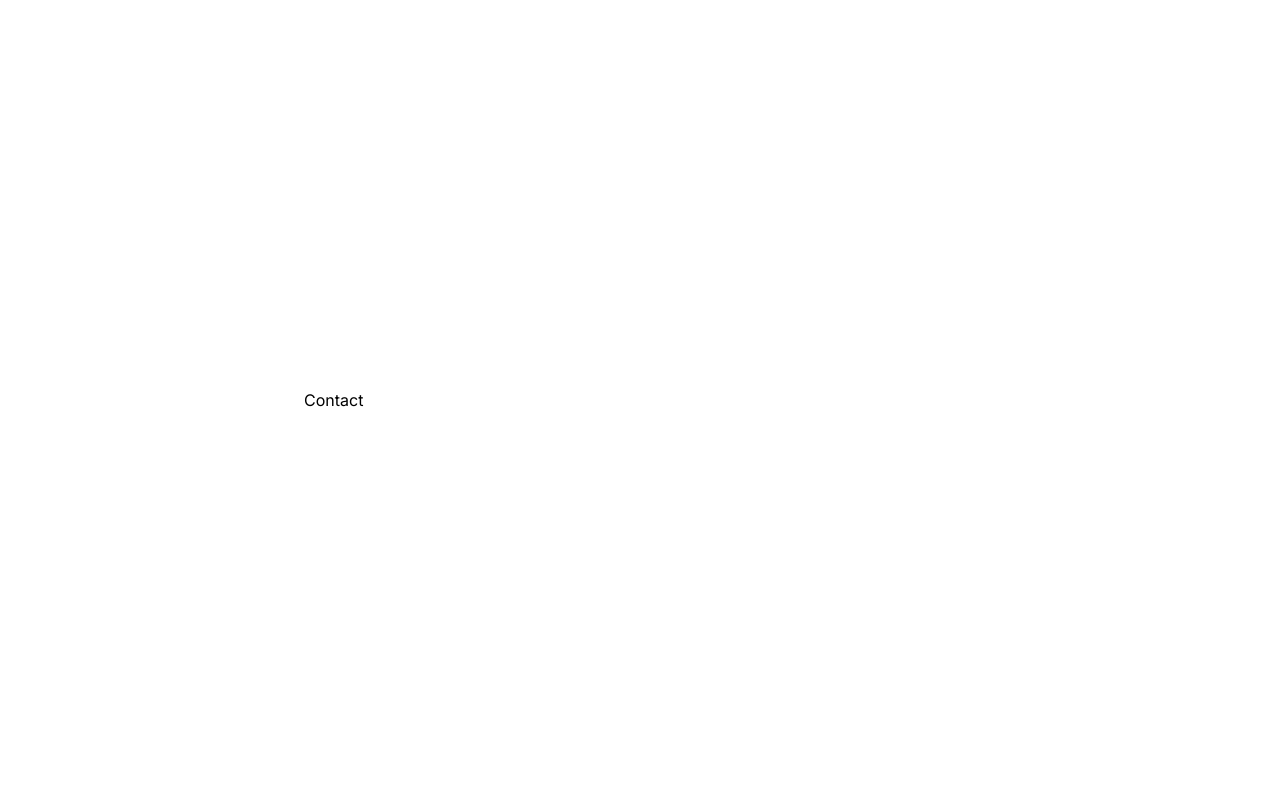
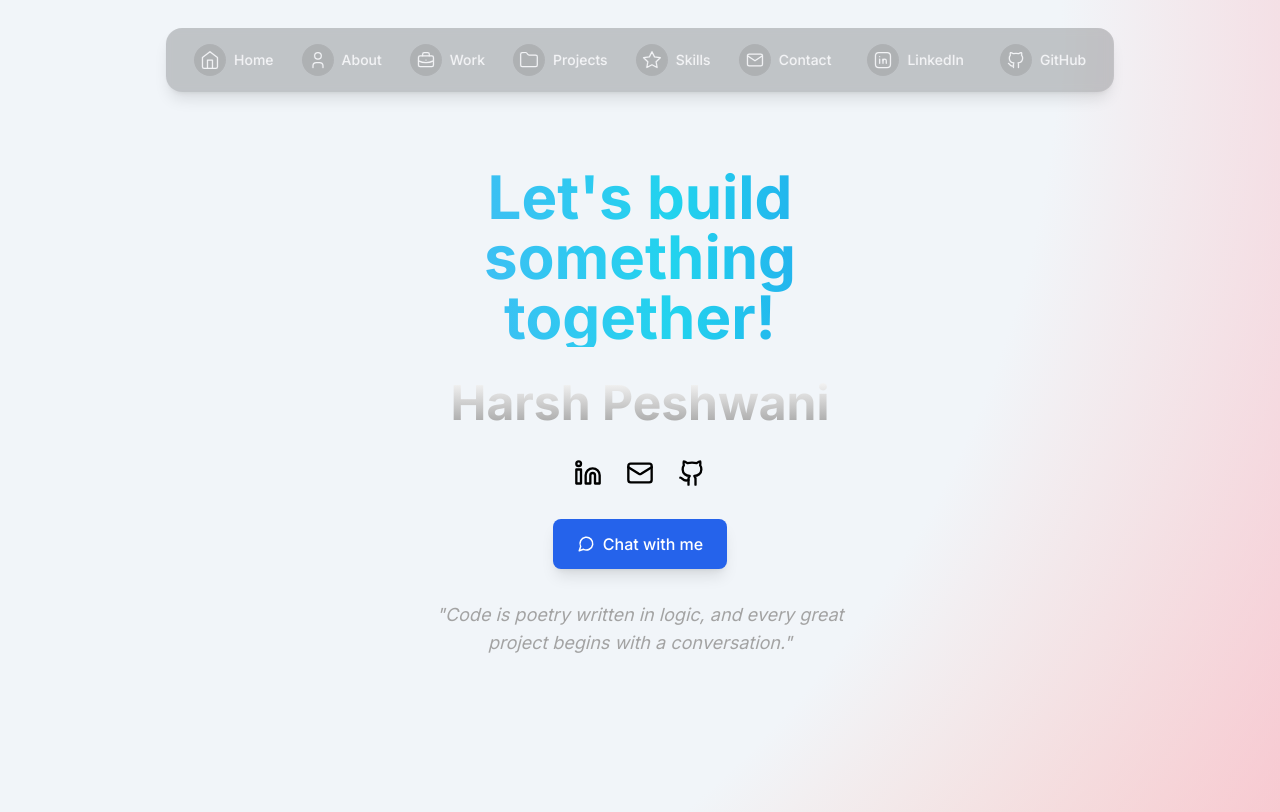
Before and after one commit to hpeshwanidev/harshpeshwani.com, a SvelteKit app: page /contact in a window 1280 px wide. Built offline with nearby package versions, Linux system fonts and the light colour scheme.

Commit message:
Added Contact Page

```diff
--- a/src/lib/Social.svelte
+++ b/src/lib/Social.svelte
@@ -62,7 +62,7 @@
 	  </a>
 
 	  <!-- Contact -->
-	  <a href="/#contact" class="flex items-center gap-2 px-3 py-2 rounded-xl transition-colors hover:bg-white/20 focus:outline-none focus:ring-2 focus:ring-white/20">
+	  <a href="/contact" class="flex items-center gap-2 px-3 py-2 rounded-xl transition-colors hover:bg-white/20 focus:outline-none focus:ring-2 focus:ring-white/20">
 		<div class="flex items-center justify-center w-8 h-8 bg-black/10 rounded-full text-gray-100">
 		  <!-- Mail SVG -->
 		  <svg xmlns="http://www.w3.org/2000/svg" width="20" height="20" viewBox="0 0 24 24" fill="none" stroke="currentColor" stroke-width="1.5" stroke-linecap="round" stroke-linejoin="round">
--- a/src/routes/contact/+page.svelte
+++ b/src/routes/contact/+page.svelte
@@ -1 +1,81 @@
-<h1>Contact</h1>
+<script>
+	import Background from '$lib/Background.svelte';
+</script>
+
+<svelte:head>
+	<title>Contact - Harsh Peshwani</title>
+	<meta name="description" content="Get in touch with Harsh Peshwani for collaborations, opportunities, and discussions." />
+</svelte:head>
+
+<Background />
+
+<!-- Main Content -->
+<div class="relative z-10 text-center px-6 sm:px-8 md:px-0 max-w-md w-full space-y-8 mx-auto flex flex-col justify-center items-center h-screen">
+	<!-- Animated Heading -->
+	<h1 class="text-4xl sm:text-5xl md:text-6xl font-bold text-center bg-clip-text text-transparent bg-gradient-to-r from-blue-400 via-cyan-400 to-blue-600 animate-gradient-x">
+		Let's build something together!
+	</h1>
+
+	<!-- Name -->
+	<h2 class="text-3xl sm:text-4xl md:text-5xl font-bold text-center bg-clip-text text-transparent bg-gradient-to-b from-neutral-50 to-neutral-400 bg-opacity-50">
+		Harsh Peshwani
+	</h2>
+
+	<!-- Social Links -->
+	<div class="flex items-center space-x-6">
+		<a href="https://linkedin.com/in/harshpeshwani" target="_blank" rel="noopener noreferrer" aria-label="LinkedIn" class="hover:text-blue-500 transition-colors duration-300">
+			<svg xmlns="http://www.w3.org/2000/svg" width="28" height="28" viewBox="0 0 24 24" fill="none" stroke="currentColor" stroke-width="2" stroke-linecap="round" stroke-linejoin="round" class="lucide lucide-linkedin" aria-hidden="true">
+				<path d="M16 8a6 6 0 0 1 6 6v7h-4v-7a2 2 0 0 0-2-2 2 2 0 0 0-2 2v7h-4v-7a6 6 0 0 1 6-6z"></path>
+				<rect width="4" height="12" x="2" y="9"></rect>
+				<circle cx="4" cy="4" r="2"></circle>
+			</svg>
+		</a>
+		<a href="mailto:hpeshwani.dev@gmail.com" aria-label="Email" class="hover:text-blue-500 transition-colors duration-300">
+			<svg xmlns="http://www.w3.org/2000/svg" width="28" height="28" viewBox="0 0 24 24" fill="none" stroke="currentColor" stroke-width="2" stroke-linecap="round" stroke-linejoin="round" class="lucide lucide-mail" aria-hidden="true">
+				<path d="m22 7-8.991 5.727a2 2 0 0 1-2.009 0L2 7"></path>
+				<rect x="2" y="4" width="20" height="16" rx="2"></rect>
+			</svg>
+		</a>
+		<a href="https://github.com/hpeshwanidev" target="_blank" rel="noopener noreferrer" aria-label="GitHub" class="hover:text-blue-500 transition-colors duration-300">
+			<svg xmlns="http://www.w3.org/2000/svg" width="28" height="28" viewBox="0 0 24 24" fill="none" stroke="currentColor" stroke-width="2" stroke-linecap="round" stroke-linejoin="round" class="lucide lucide-github" aria-hidden="true">
+				<path d="M15 22v-4a4.8 4.8 0 0 0-1-3.5c3 0 6-2 6-5.5.08-1.25-.27-2.48-1-3.5.28-1.15.28-2.35 0-3.5 0 0-1 0-3 1.5-2.64-.5-5.36-.5-8 0C6 2 5 2 5 2c-.3 1.15-.3 2.35 0 3.5A5.403 5.403 0 0 0 4 9c0 3.5 3 5.5 6 5.5-.39.49-.68 1.05-.85 1.65-.17.6-.22 1.23-.15 1.85v4"></path>
+				<path d="M9 18c-4.51 2-5-2-7-2"></path>
+			</svg>
+		</a>
+	</div>
+
+	<!-- Chat with me button -->
+	<a
+		href="#"
+		class="inline-flex items-center px-6 py-3 bg-blue-600 hover:bg-blue-700 text-white rounded-lg transition-all duration-300 hover:scale-105 transform shadow-lg hover:shadow-blue-500/25 no-underline"
+	>
+		<svg xmlns="http://www.w3.org/2000/svg" width="18" height="18" viewBox="0 0 24 24" fill="none" stroke="currentColor" stroke-width="2" stroke-linecap="round" stroke-linejoin="round" class="mr-2">
+			<path d="m3 21 1.9-5.7a8.5 8.5 0 1 1 3.8 3.8z"></path>
+		</svg>
+		Chat with me
+	</a>
+
+	<!-- Quote -->
+	<div class="mt-12 max-w-lg mx-auto">
+		<blockquote class="text-lg text-neutral-400 italic">
+			"Code is poetry written in logic, and every great project begins with a conversation."
+		</blockquote>
+	</div>
+</div>
+
+<style>
+	@keyframes gradient-x {
+		0%, 100% {
+			background-size: 200% 200%;
+			background-position: left center;
+		}
+		50% {
+			background-size: 200% 200%;
+			background-position: right center;
+		}
+	}
+	.animate-gradient-x {
+		animation: gradient-x 3s ease infinite;
+		background-size: 200% 200%;
+	}
+</style>
--- /dev/null
+++ b/src/routes/skills/skills.svelte
@@ -0,0 +1,107 @@
+<script>
+	import Background from "$lib/Background.svelte";
+	import { onMount } from 'svelte';
+
+	const skills = {
+		"Languages & Tools": [
+			"Python", "Java", "JavaScript (React, Node.js)", "SQL", "HTML", "CSS", "Git", "GitHub", "REST APIs", "JSON"
+		],
+		"Application & Web Development": [
+			"Full-stack web development", "Component-based frontend (React, Angular)", "Backend frameworks (Node.js, Flask, Spring Boot)",
+			"API design and integration", "UI design", "Cloud-native applications"
+		],
+		"Software Engineering & DevOps": [
+			"Computer Science fundamentals (OOP, Data Structures & Algorithms)", "Clean code practices",
+			"Testing frameworks (JUnit, PyTest, Playwright)", "Agile & Scrum methodologies", "Problem-solving and debugging",
+			"Version control & collaboration (Git/GitHub)", "PostgreSQL", "MongoDB", "CI/CD Pipelines (GitHub Actions, Jenkins)",
+			"Cloud Platforms (AWS, GCP)", "Containerization (Docker)", "Performance Optimization"
+		]
+	};
+
+	let visibleSkills = {};
+	let skillRefs = {};
+
+	function revealSkill(category, skillIndex) {
+		if (!visibleSkills[category]) visibleSkills[category] = [];
+		if (!visibleSkills[category].includes(skillIndex)) {
+			visibleSkills[category] = [...visibleSkills[category], skillIndex];
+			visibleSkills = visibleSkills; // trigger reactivity
+		}
+	}
+
+	onMount(() => {
+		let delay = 0;
+		Object.keys(skills).forEach(category => {
+			skills[category].forEach((skill, index) => {
+				setTimeout(() => revealSkill(category, index), delay);
+				delay += 200;
+			});
+		});
+	});
+</script>
+
+<svelte:head>
+	<title>Skills - Harsh Peshwani</title>
+	<meta name="description" content="Explore my technical skills and expertise." />
+</svelte:head>
+
+<Background />
+
+<!-- Main Content -->
+<div class="relative z-10 min-h-screen text-white flex flex-col justify-center items-center px-6 py-20">
+	<div class="max-w-7xl mx-auto w-full">
+		<!-- Title -->
+		<div class="text-center mb-16">
+			<h1 class="text-4xl md:text-5xl font-bold mb-4 bg-gradient-to-r from-blue-400 to-cyan-400 text-transparent bg-clip-text">
+				Skills
+			</h1>
+			<p class="text-lg text-neutral-400 max-w-2xl mx-auto">
+				A comprehensive overview of my technical expertise and capabilities
+			</p>
+		</div>
+
+		<!-- Skills Categories -->
+		<div class="space-y-12">
+			{#each Object.entries(skills) as [category, skillList], categoryIndex}
+				<div class="group">
+					<h2 class="text-2xl md:text-3xl font-semibold mb-8 text-neutral-100 border-b border-neutral-800 pb-4 group-hover:text-blue-300 transition-colors duration-300">
+						{category}
+					</h2>
+
+					<div class="grid grid-cols-1 md:grid-cols-2 lg:grid-cols-3 gap-4">
+						{#each skillList as skill, skillIndex}
+							<div
+								class="skill-item p-4 rounded-xl bg-neutral-900/50 backdrop-blur-sm border border-neutral-800 hover:border-blue-500/50 transition-all duration-500 hover:shadow-lg hover:shadow-blue-500/20 hover:scale-105 transform opacity-0 animate-fade-in"
+								style="animation-delay: {skillIndex * 0.1}s"
+							>
+								<div class="flex items-center space-x-3">
+									<div class="w-3 h-3 rounded-full bg-blue-500 flex-shrink-0"></div>
+									<span class="text-neutral-300 hover:text-blue-300 transition-colors duration-300 text-sm md:text-base">
+										{skill}
+									</span>
+								</div>
+							</div>
+						{/each}
+					</div>
+				</div>
+			{/each}
+		</div>
+	</div>
+</div>
+
+<style>
+	.skill-item {
+		animation: fade-in 0.6s ease-out forwards;
+	}
+
+	@keyframes fade-in {
+		from {
+			opacity: 0;
+			transform: translateY(20px);
+		}
+		to {
+			opacity: 1;
+			transform: translateY(0);
+		}
+	}
+</style>
```
